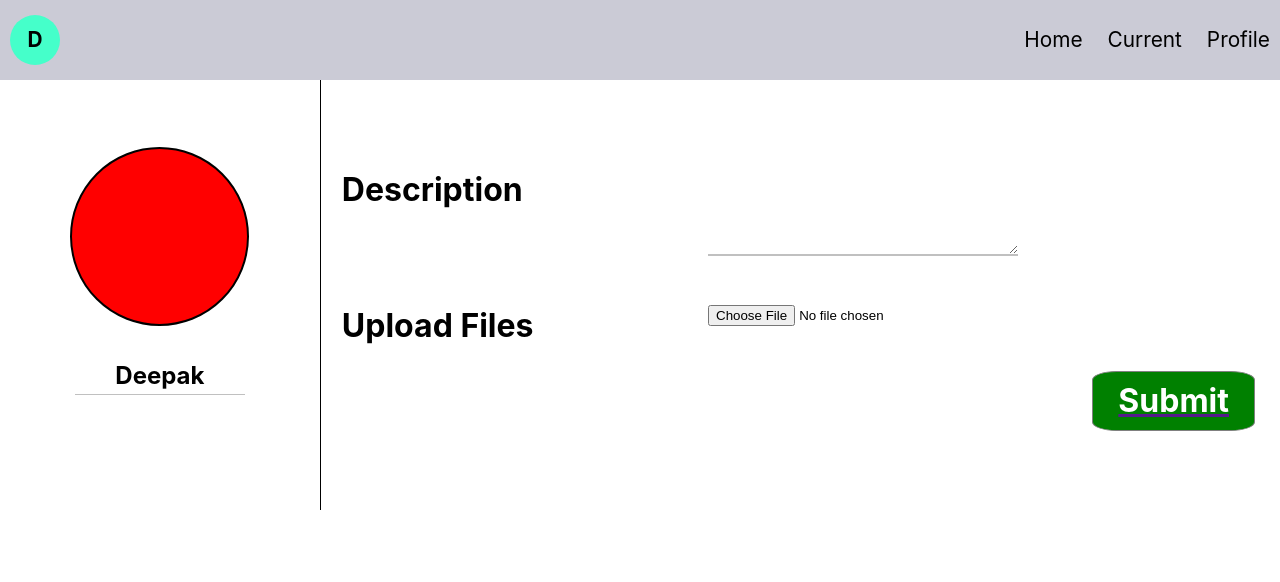
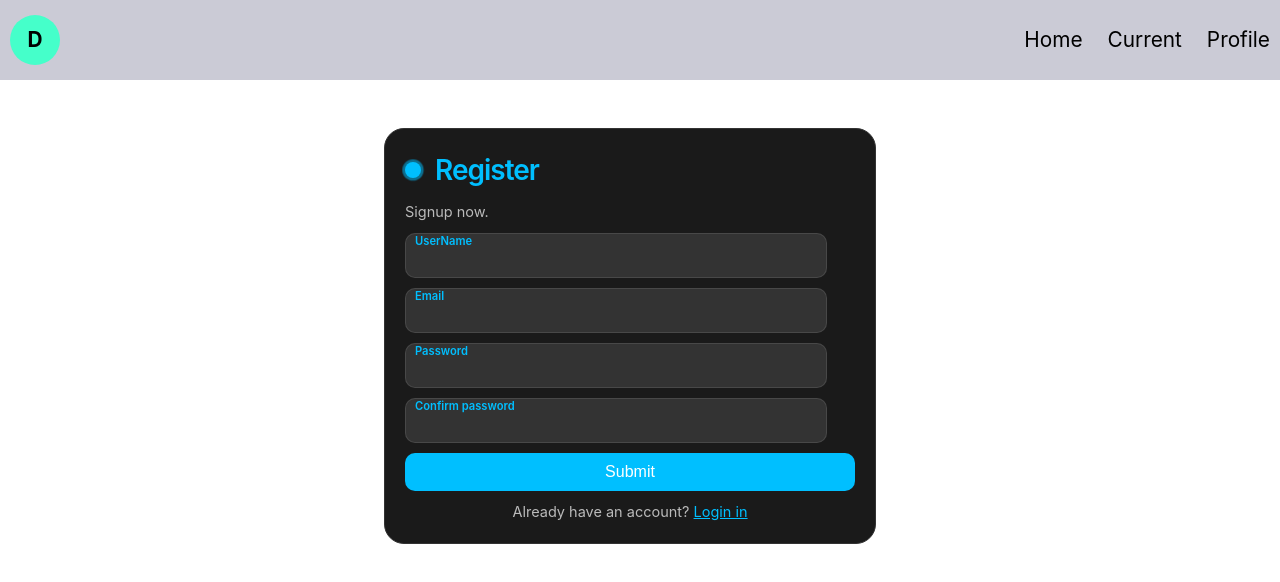
Before and after one commit to Guhansamy/Taskify, a React (Vite) app: page / in a window 1280 px wide. Shown: the top 582 px of the page. Built offline with nearby package versions, Linux system fonts and the light colour scheme.

Commit message:
Sign Up page completed

```diff
--- a/src/App.jsx
+++ b/src/App.jsx
@@ -3,6 +3,7 @@ import Header from './components/Header'
 import Body from './components/Body'
 import {CreateForm} from './components/CreateForm'
 import Taskspage from './components/Taskspage'
+import NewUser from './components/NewUser'
 
 function App() {
 
@@ -10,8 +11,9 @@ function App() {
     <>
       <Header />
       {/* <Body/> */}
-      <CreateForm/>
+      {/* <CreateForm/> */}
       {/* <Taskspage/> */}
+      <NewUser />
     </>
   )
 }
--- /dev/null
+++ b/src/assets/signstyles.css
@@ -0,0 +1,180 @@
+.form {
+    display: flex;
+    flex-direction: column;
+    gap: 10px;
+    max-width: 450px;
+    padding: 20px;
+    border-radius: 20px;
+    position: relative;
+    background-color: #1a1a1a;
+    color: #fff;
+    border: 1px solid #333;
+    margin-top: 10%;
+    margin-left: 30%;
+  }
+
+  .title {
+    font-size: 28px;
+    font-weight: 600;
+    letter-spacing: -1px;
+    position: relative;
+    display: flex;
+    align-items: center;
+    padding-left: 30px;
+    color: #00bfff;
+  }
+
+  .title::before {
+    width: 18px;
+    height: 18px;
+  }
+
+  .title::after {
+    width: 18px;
+    height: 18px;
+    animation: pulse 1s linear infinite;
+  }
+
+  .title::before,
+  .title::after {
+    position: absolute;
+    content: "";
+    height: 16px;
+    width: 16px;
+    border-radius: 50%;
+    left: 0px;
+    background-color: #00bfff;
+  }
+
+  .message,
+  .signin {
+    font-size: 14.5px;
+    color: rgba(255, 255, 255, 0.7);
+  }
+
+  .signin {
+    text-align: center;
+  }
+
+  .signin a:hover {
+    text-decoration: underline royalblue;
+  }
+
+  .signin a {
+    color: #00bfff;
+  }
+
+  .flex {
+    display: flex;
+    width: 100%;
+    gap: 6px;
+  }
+
+  .form label {
+    position: relative;
+  }
+
+  .form label .input {
+    background-color: #333;
+    color: #fff;
+    width: 90%;
+    padding: 20px 05px 05px 10px;
+    outline: 0;
+    border: 1px solid rgba(105, 105, 105, 0.397);
+    border-radius: 10px;
+  }
+
+
+/*/************ */
+
+.form label .inputs {
+    background-color: #333;
+    color: #fff;
+    width: 100%;
+    padding: 20px 05px 05px 10px;
+    outline: 0;
+    border: 1px solid rgba(105, 105, 105, 0.397);
+    border-radius: 10px;
+    margin-left: 10px;
+  }
+
+  .form label .inputs + span {
+    color: rgba(255, 255, 255, 0.5);
+    position: absolute;
+    left: 10px;
+    top: 0px;
+    font-size: 0.9em;
+    cursor: text;
+    transition: 0.3s ease;
+  }
+
+  .form label .inputs:placeholder-shown + span {
+    top: 12.5px;
+    font-size: 0.9em;
+  }
+
+  .form label .inputs:focus + span,
+  .form label .inputs:valid + span {
+    color: #00bfff;
+    top: 0px;
+    font-size: 0.7em;
+    font-weight: 600;
+  }
+
+  .inputs {
+    font-size: medium;
+  }
+ /* ***** */
+  .form label .input + span {
+    color: rgba(255, 255, 255, 0.5);
+    position: absolute;
+    left: 10px;
+    top: 0px;
+    font-size: 0.9em;
+    cursor: text;
+    transition: 0.3s ease;
+  }
+
+  .form label .input:placeholder-shown + span {
+    top: 12.5px;
+    font-size: 0.9em;
+  }
+
+  .form label .input:focus + span,
+  .form label .input:valid + span {
+    color: #00bfff;
+    top: 0px;
+    font-size: 0.7em;
+    font-weight: 600;
+  }
+
+  .input {
+    font-size: medium;
+  }
+
+  .submit {
+    border: none;
+    outline: none;
+    padding: 10px;
+    border-radius: 10px;
+    color: #fff;
+    font-size: 16px;
+    transform: .3s ease;
+    background-color: #00bfff;
+  }
+
+  .submit:hover {
+    background-color: #00bfff96;
+  }
+
+  @keyframes pulse {
+    from {
+      transform: scale(0.9);
+      opacity: 1;
+    }
+
+    to {
+      transform: scale(1.8);
+      opacity: 0;
+    }
+  }
--- a/src/assets/styles.css
+++ b/src/assets/styles.css
@@ -4,7 +4,8 @@
     display: flex;
     flex-direction: column;
     background-color: aqua;
-    position: fixed;
+    position: absolute;
+    top:0px;
     /* z-index: 1000; */
 }
 
@@ -17,6 +18,7 @@
     height: 80px;
     width: 100%;
     position: fixed;
+    top:0px;
 }
 
  .first-1 {
--- /dev/null
+++ b/src/components/NewUser.jsx
@@ -0,0 +1,52 @@
+import '../assets/signstyles.css';
+
+const NewUser = () => {
+    return (
+        <form className="form">
+        <p className="title">Register</p>
+        <p className="message">Signup now.</p>
+        {/* <div className="flex"> */}
+          {/* <label>
+            <input className="input" type="text" placeholder="" required="" />
+            <span>Firstname</span>
+          </label> */}
+
+          {/* <label>
+            <input className="inputs" type="text" placeholder="" required="" />
+            <span>Lastname</span>
+          </label> */}
+
+            {/* <label>
+                <input className="inputs" type="text" placeholder="" required="" />
+                <span>UserName</span>
+            </label> */}
+        {/* </div> */}
+        <label>
+                <input className="input" type="text" placeholder="" required="" />
+                <span>UserName</span>
+        </label>
+        <label>
+          <input className="input" type="email" placeholder="" required="" />
+          <span>Email</span>
+        </label>
+
+        <label>
+          <input className="input" type="password" placeholder="" required="" />
+          <span>Password</span>
+        </label>
+
+        <label>
+          <input className="input" type="password" placeholder="" required="" />
+          <span>Confirm password</span>
+        </label>
+
+        <button className="submit">Submit</button>
+
+        <p className="signin">
+          Already have an account? <a href="#">Login in</a>
+        </p>
+      </form>
+    )
+}
+
+export default NewUser
```
